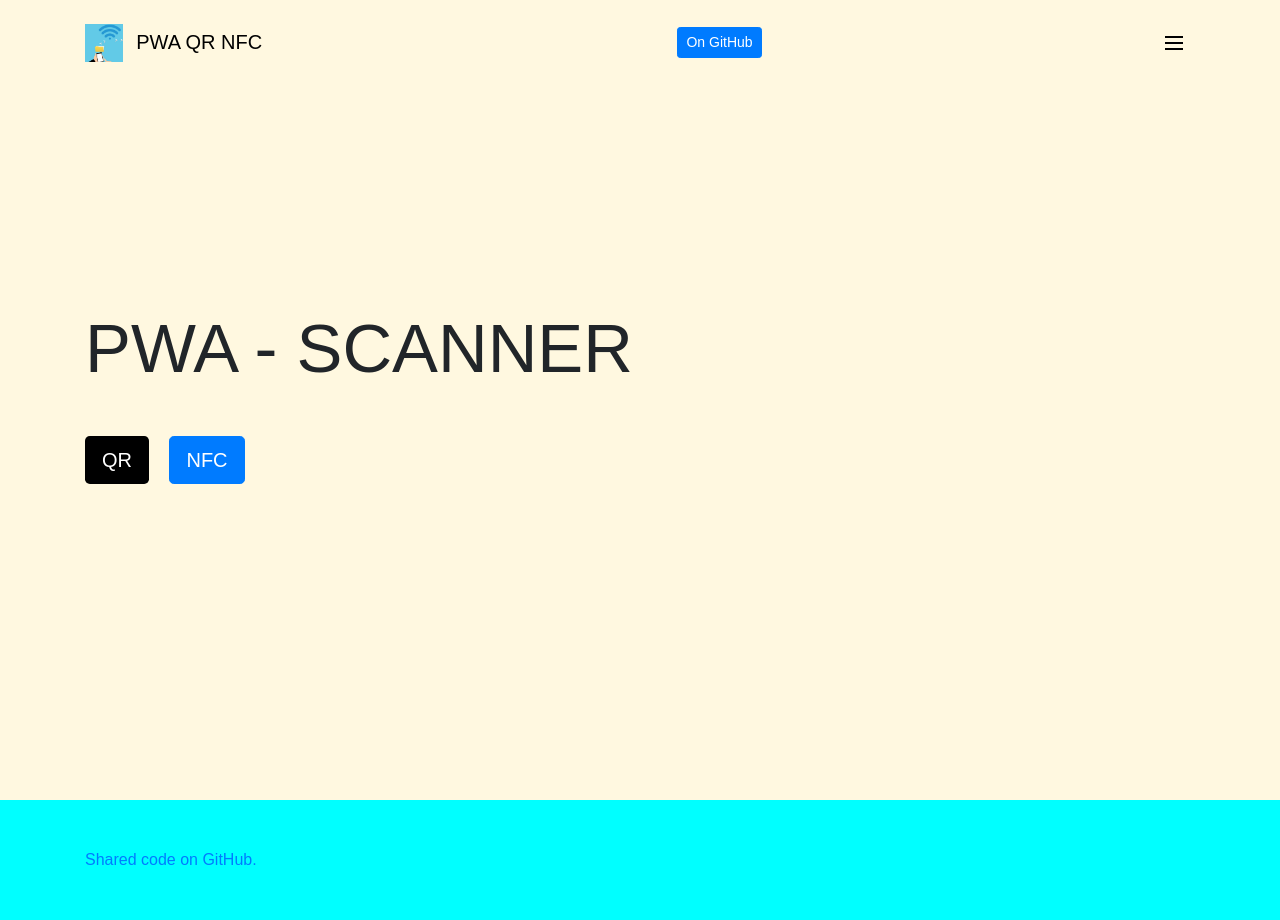
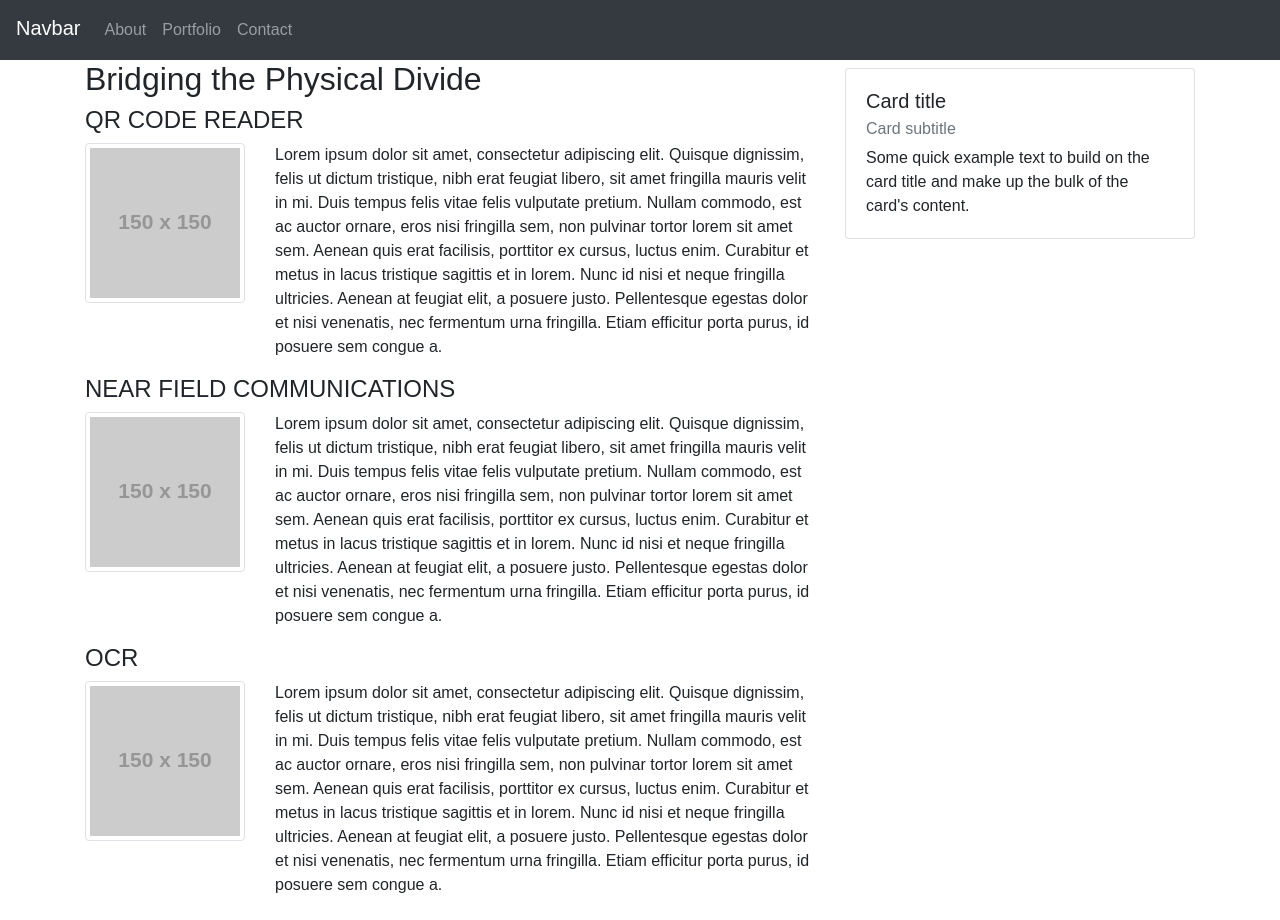
Before and after one commit to pdhoward/webscan, a website: page index.html in a window 1280 px wide. Drawn offline with nearby package versions, Linux system fonts and the light colour scheme; placeholder pictures from the web are drawn by us.

Commit message:
ui updates

```diff
--- a/index.html
+++ b/index.html
@@ -1,5 +1,6 @@
 <!DOCTYPE html>
-<html lang="en">
+<html lang="en-us">
+
 <head>
     <meta charset="UTF-8">
     <meta http-equiv="X-UA-Compatible" content="IE=edge">
@@ -7,60 +8,132 @@
     <meta name="description" content="Progressive Web Application useful for scanning QR codes and as an NFC code reader, both from a smartphone.">
     <link rel="shortcut icon" href="assets/images/logo.jpeg" type="image/x-icon">
     <link rel="manifest" href="manifest.json">
-  <link rel="stylesheet" href="https://stackpath.bootstrapcdn.com/bootstrap/4.3.1/css/bootstrap.min.css" integrity="sha384-ggOyR0iXCbMQv3Xipma34MD+dH/1fQ784/j6cY/iJTQUOhcWr7x9JvoRxT2MZw1T" crossorigin="anonymous">
+    <link rel="stylesheet" href="https://stackpath.bootstrapcdn.com/bootstrap/4.4.1/css/bootstrap.min.css" integrity="sha384-Vkoo8x4CGsO3+Hhxv8T/Q5PaXtkKtu6ug5TOeNV6gBiFeWPGFN9MuhOf23Q9Ifjh" crossorigin="anonymous">
     <link rel="stylesheet" href="assets/puritym/css/style.css">
     <link rel="stylesheet" href="assets/dropdown-menu/style.light.css">
     <title>MACHINE READER</title>
 </head>
+
 <body>
-  <section id="dropdown-menu-2btn-0">
-    <nav class="navbar navbar-dropdown navbar-fixed-top">
-        <div class="container">
-            <div class="navbar-brand">
-                <a href="index.html" class="navbar-logo"><img src="assets/images/logo.jpeg" alt="Full Stack Developer - Francisco Sarcía Sosa" title="Full Stack Developer - Francisco Sarcía Sosa"></a>
-                <a class="text-black" href="index.html">PWA QR NFC</a>
-            </div>
-            <div class="">
-                <a class="btn btn-sm pull-xs-right btn-primary display-7" href="https://github.com/pdhoward/webscan" target="_blank">
-                    On GitHub
-                </a>
-            </div>
-            <button class="navbar-toggler pull-xs-right hidden-md-up" type="button" data-toggle="collapse" data-target="#exCollapsingNavbar">
-                <div class="hamburger-icon"></div>
+  <!-- Start Nav -->
+  <nav class="navbar navbar-expand-lg navbar-dark bg-dark">
+    <span class="navbar-brand mb-1 h1">Navbar</span>
+    <button class="navbar-toggler" type="button" data-toggle="collapse" data-target="#navbarSupportedContent"
+      aria-controls="navbarSupportedContent" aria-expanded="false" aria-label="Toggle navigation">
+      <span class="navbar-toggler-icon"></span>
     </button>
+    <div class="collapse navbar-collapse" id="navbarSupportedContent">
+      <ul class="nav navbar-nav navbar-right">
+        <li class="nav-item">
+          <a class="nav-link" href="#">About</a>
+        </li>
+        <li class="nav-item">
+          <a class="nav-link" href="#">Portfolio</a>
+        </li>
+        <li class="nav-item">
+          <a class="nav-link" href="#">Contact</a>
+        </li>
+      </ul>
     </div>
   </nav>
-  </section>
-
-  <section class="mbr-section mbr-section-full mbr-after-navbar" id="header"  style="background-color: rgb(255, 248, 224);">
-    <div class="mbr-table-cell">
+  <!-- End Nav -->
   <div class="container">
     <div class="row">
-                <div class="col-md-8 col-md-offset-2 text-xs-center">
-
-                    <h1 class="mbr-section-title display-1">PWA - SCANNER</h1>
-
-                    <div class="">
-                        <a class="btn btn-lg btn-black-outline btn-black" href="sqr/index.html">QR</a>
-                        <a class="btn btn-lg btn-primary" href="nfc/index.html">NFC</a>
+      <div class="col-md-8">
+        <div class="page-header">
+          <h2>Bridging the Physical Divide</h2>
+          <h4>QR CODE READER</h4>
+        </div>
+        <div class="row">
+          <div class="col-md-3">
+            <img src="http://placehold.it/150x150" alt="Placeholder" class="img-thumbnail">
+          </div>
+          <div class="col-md-9">
+            <p>
+              Lorem ipsum dolor sit amet, consectetur adipiscing elit. Quisque dignissim, felis ut dictum tristique,
+              nibh erat feugiat libero, sit amet fringilla mauris velit in mi. Duis tempus felis vitae
+              felis vulputate pretium. Nullam commodo, est ac auctor ornare, eros nisi fringilla sem,
+              non pulvinar tortor lorem sit amet sem. Aenean quis erat facilisis, porttitor ex cursus,
+              luctus enim. Curabitur et metus in lacus tristique sagittis et in lorem. Nunc id nisi et
+              neque fringilla ultricies. Aenean at feugiat elit, a posuere justo. Pellentesque egestas
+              dolor et nisi venenatis, nec fermentum urna fringilla. Etiam efficitur porta purus, id
+              posuere sem congue a.
+            </p>
+          </div>
+        </div>
+      </div>
+      <!--Create Card taking up 4 Columns-->
+      <div class="col-md-4">
+        <div class="card mt-2">
+          <div class="card-body">
+            <h5 class="card-title">Card title</h5>
+            <h6 class="card-subtitle mb-2 text-muted">Card subtitle</h6>
+            <p class="card-text">Some quick example text to build on the card title and make up the bulk of the card's content.</p>
           </div>
         </div>
       </div>
     </div>
+     <!--2nd device-->
+    <div class="row">
+        <div class="col-md-8">
+          <div class="page-header">
+            <h4>NEAR FIELD COMMUNICATIONS</h4>
           </div>
-  </section>
+          <div class="row">
+            <div class="col-md-3">
+              <img src="http://placehold.it/150x150" alt="Placeholder" class="img-thumbnail">
+            </div>
+            <div class="col-md-9">
+              <p>
+                Lorem ipsum dolor sit amet, consectetur adipiscing elit. Quisque dignissim, felis ut dictum tristique,
+                nibh erat feugiat libero, sit amet fringilla mauris velit in mi. Duis tempus felis vitae
+                felis vulputate pretium. Nullam commodo, est ac auctor ornare, eros nisi fringilla sem,
+                non pulvinar tortor lorem sit amet sem. Aenean quis erat facilisis, porttitor ex cursus,
+                luctus enim. Curabitur et metus in lacus tristique sagittis et in lorem. Nunc id nisi et
+                neque fringilla ultricies. Aenean at feugiat elit, a posuere justo. Pellentesque egestas
+                dolor et nisi venenatis, nec fermentum urna fringilla. Etiam efficitur porta purus, id
+                posuere sem congue a.
+              </p>
+            </div>
+          </div>
+        </div>
 
-  <footer class="mbr-section mbr-section-nopadding mbr-footer" id="footer"  style="background-color:cyan; padding-top: 3rem; padding-bottom: 1.98rem;">
-    <div class="container">
-            <p><a href="https://github.com/pdhoward/webscan" target="_blank">Shared code on GitHub.</a></p>
       </div>
-  </footer>
+       <!--3rd device-->
+       <div class="row">
+        <div class="col-md-8">
+          <div class="page-header">
+            <h4>OCR</h4>
+          </div>
+          <div class="row">
+            <div class="col-md-3">
+              <img src="http://placehold.it/150x150" alt="Placeholder" class="img-thumbnail">
+            </div>
+            <div class="col-md-9">
+              <p>
+                Lorem ipsum dolor sit amet, consectetur adipiscing elit. Quisque dignissim, felis ut dictum tristique,
+                nibh erat feugiat libero, sit amet fringilla mauris velit in mi. Duis tempus felis vitae
+                felis vulputate pretium. Nullam commodo, est ac auctor ornare, eros nisi fringilla sem,
+                non pulvinar tortor lorem sit amet sem. Aenean quis erat facilisis, porttitor ex cursus,
+                luctus enim. Curabitur et metus in lacus tristique sagittis et in lorem. Nunc id nisi et
+                neque fringilla ultricies. Aenean at feugiat elit, a posuere justo. Pellentesque egestas
+                dolor et nisi venenatis, nec fermentum urna fringilla. Etiam efficitur porta purus, id
+                posuere sem congue a.
+              </p>
+            </div>
+          </div>
+        </div>
 
-  <script src="https://code.jquery.com/jquery-3.3.1.slim.min.js" integrity="sha384-q8i/X+965DzO0rT7abK41JStQIAqVgRVzpbzo5smXKp4YfRvH+8abtTE1Pi6jizo" crossorigin="anonymous"></script>
-  <script src="https://cdnjs.cloudflare.com/ajax/libs/popper.js/1.14.7/umd/popper.min.js" integrity="sha384-UO2eT0CpHqdSJQ6hJty5KVphtPhzWj9WO1clHTMGa3JDZwrnQq4sF86dIHNDz0W1" crossorigin="anonymous"></script>
-  <script src="https://stackpath.bootstrapcdn.com/bootstrap/4.3.1/js/bootstrap.min.js" integrity="sha384-JjSmVgyd0p3pXB1rRibZUAYoIIy6OrQ6VrjIEaFf/nJGzIxFDsf4x0xIM+B07jRM" crossorigin="anonymous"></script>
-  <script src="script.js"></script>
-  <script src="sw.js"></script>
+      </div>
+  </div>
 
+  <!-- jQuery CDN -->
+  <script src="https://ajax.googleapis.com/ajax/libs/jquery/1.11.3/jquery.min.js"></script>
+
+  <script src="https://cdnjs.cloudflare.com/ajax/libs/popper.js/1.14.3/umd/popper.min.js"></script>
+
+  <!-- Bootstrap JavaScript CDN -->
+  <script src="https://maxcdn.bootstrapcdn.com/bootstrap/4.0.0/js/bootstrap.min.js"></script>
 </body>
+
 </html>
```
Also changed, not shown: indexBK.html (added, +66 -0 lines). Lines whose indentation alone changed are shown as unchanged.
